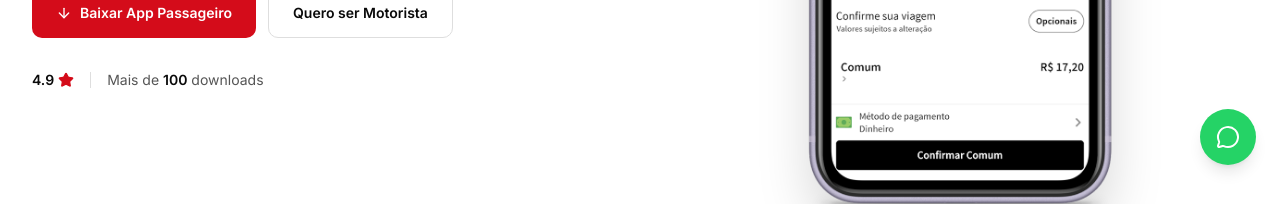
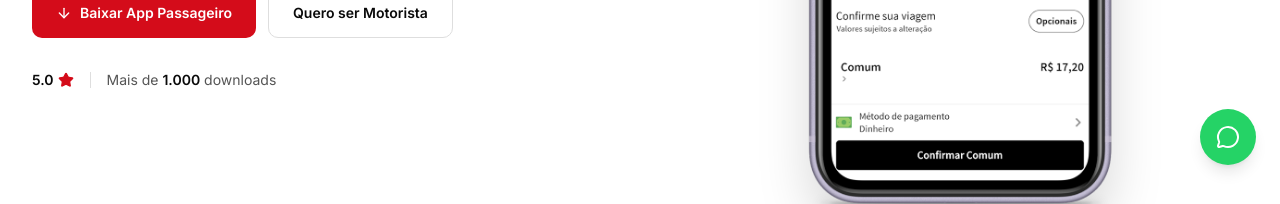
Before and after one commit to dataLinkGG/GoioMob, a Next.js app: page / in a window 1280 px wide. Shown: the part 611-815 px from the top of the page. Built offline with nearby package versions, Linux system fonts and the light colour scheme.

Commit message:
Update status

```diff
--- a/components/hero-section.tsx
+++ b/components/hero-section.tsx
@@ -43,12 +43,12 @@ export function HeroSection() {
           {/* Social proof */}
           <div className="mt-8 flex items-center gap-4 text-sm text-muted-foreground">
             <span className="flex items-center gap-1">
-              <span className="font-semibold text-foreground">4.9</span>
+              <span className="font-semibold text-foreground">5.0</span>
               <Star className="h-4 w-4 fill-accent text-accent" />
             </span>
             <span className="h-4 w-px bg-border" />
             <span>
-              Mais de <span className="font-semibold text-foreground">100</span> downloads
+              Mais de <span className="font-semibold text-foreground">1.000</span> downloads
             </span>
           </div>
         </div>
```
